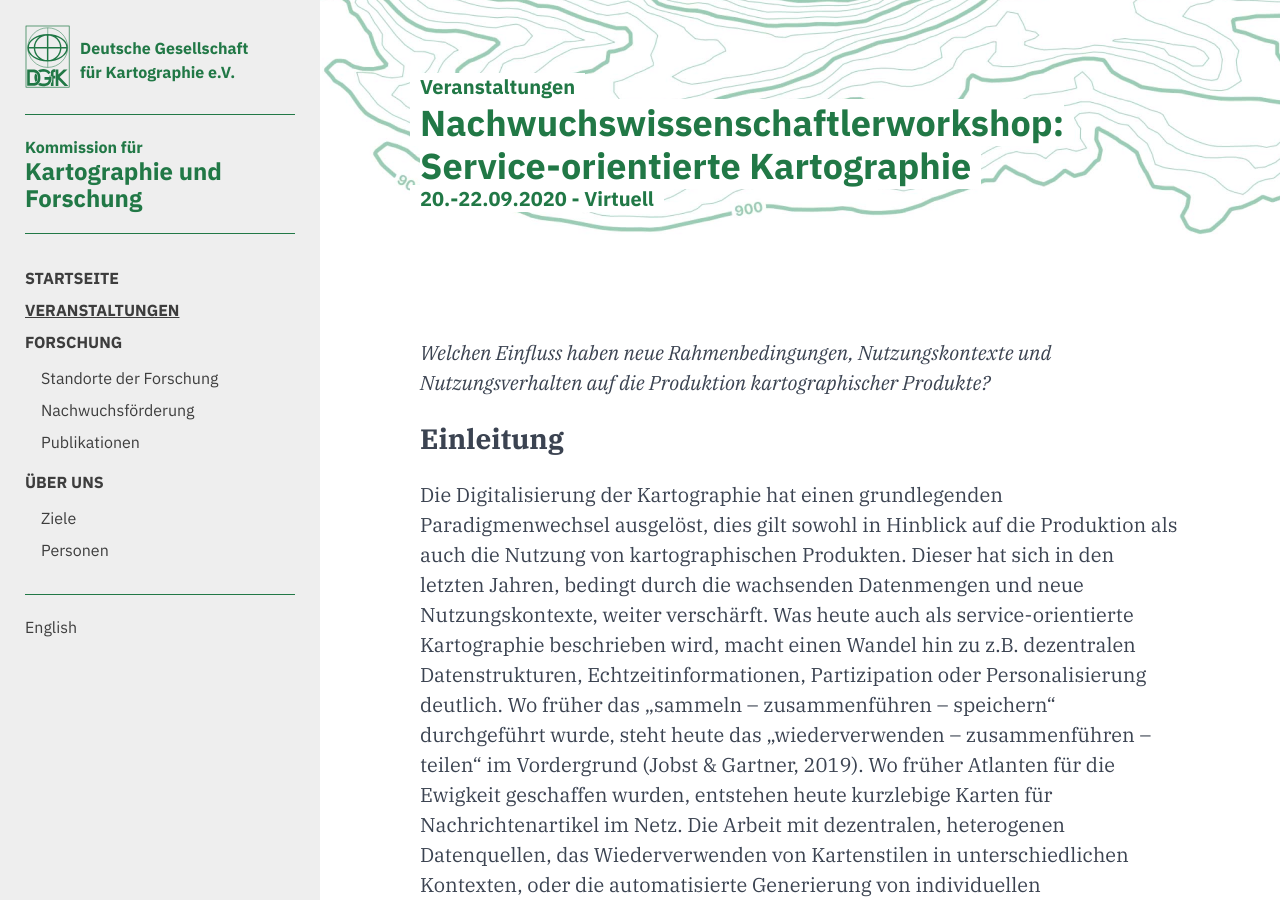
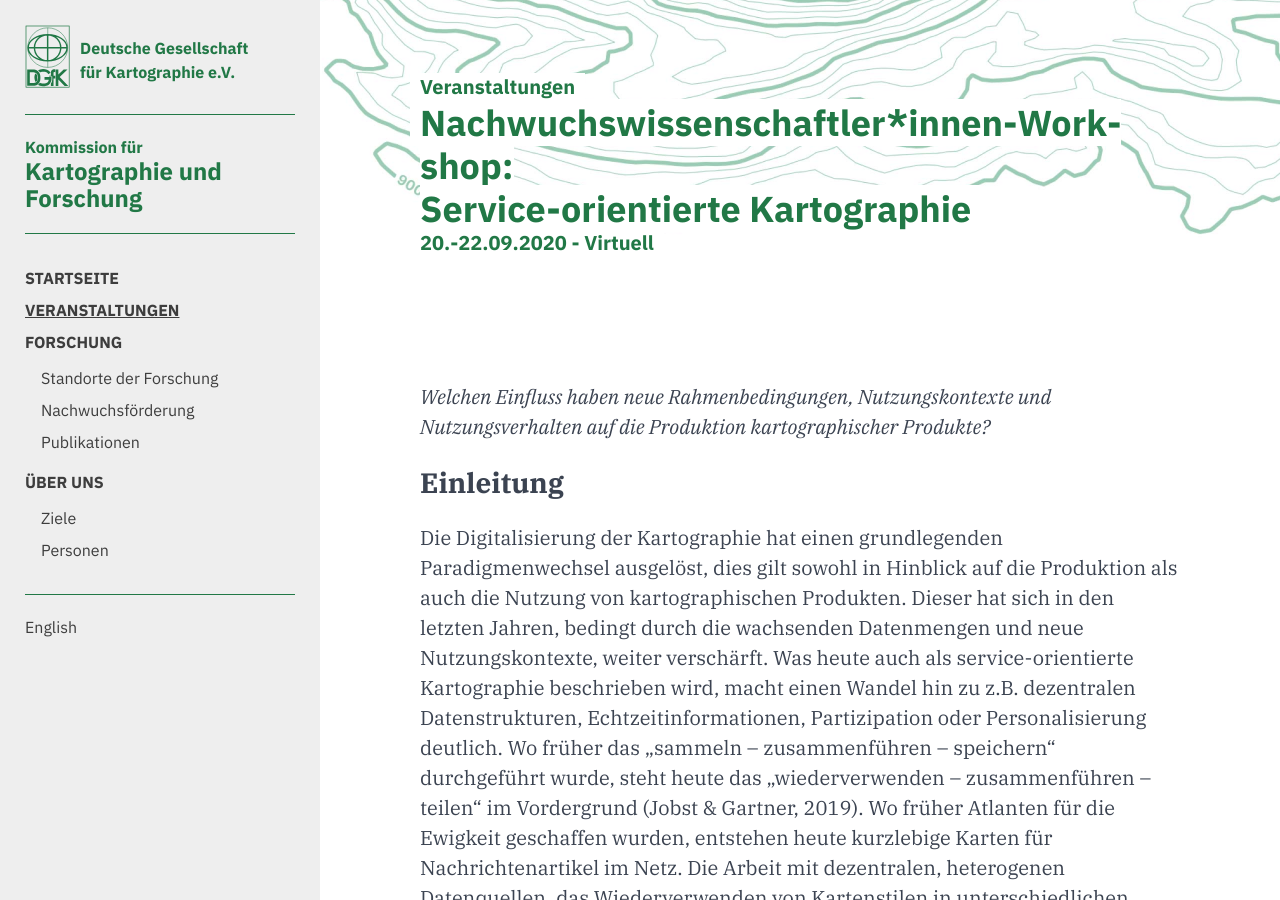
Before and after one commit to sebastian-meier/dgfk-kommission-forschung, a Jekyll site: the page built from de/events/eurocarto2020.md, in a window 1280 px wide and 900 px high. Built offline with Jekyll 4.4.1, drawn with Linux system fonts in a browser that asks for light colours; part of the change alters nothing that is shown; some of the changed text lies outside the part shown.

Commit message:
eurocarto updates

```diff
--- a/de/events/eurocarto2020.md
+++ b/de/events/eurocarto2020.md
@@ -1,7 +1,9 @@
 ---
 layout: page
-title: "Nachwuchswissenschaftlerworkshop:<br >Service-orientierte Kartographie"
+title: "Nachwuchswissenschaftler*innen-Workshop:<br >Service-orientierte Kartographie"
 shortTitle: "Nachwuchs-Workshop 2020"
+description: "20.-22.09, virtuell – Diskutiert mit Expert*innen und anderen Nachwuschwissenschaftler*innen eure Forschungsarbeit."
+socialMedia: "/images/social_media-eurocarto2020.jpg"
 trans: false
 lang: de
 subtitle: 20.-22.09.2020 - Virtuell
@@ -38,6 +40,7 @@ Die Teilnahme am Workshop ist kostenlos.
 - Dr. Sebastian Meier, HafenCity Universtiät Hamburg
 
 ### Teilnehmende Expert*innen
+- Anita Graser, Austrian Institute of Technology
 - Dipl.-Ing. Dr. Markus Jobst, Technische Universität Wien
 - Prof. Dr. Jochen Schiewe, HafenCity Universität Hamburg
 
```
Also changed, not shown: images/social_media-eurocarto2020.jpg (added), 1 other file.
